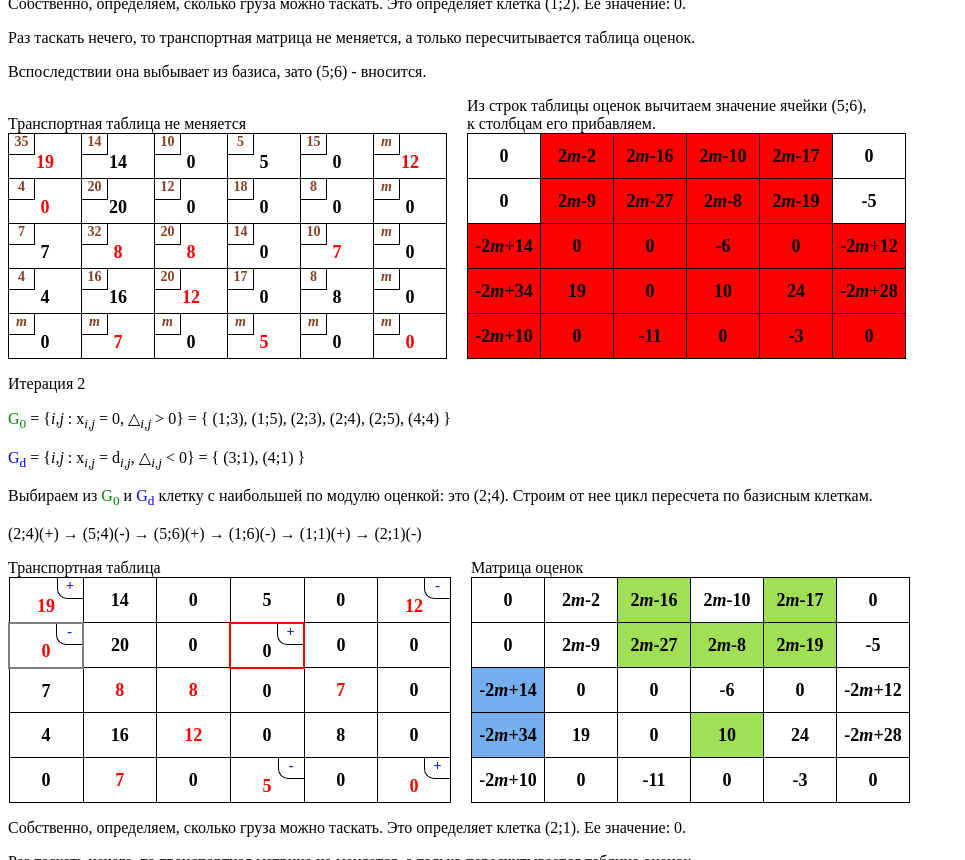
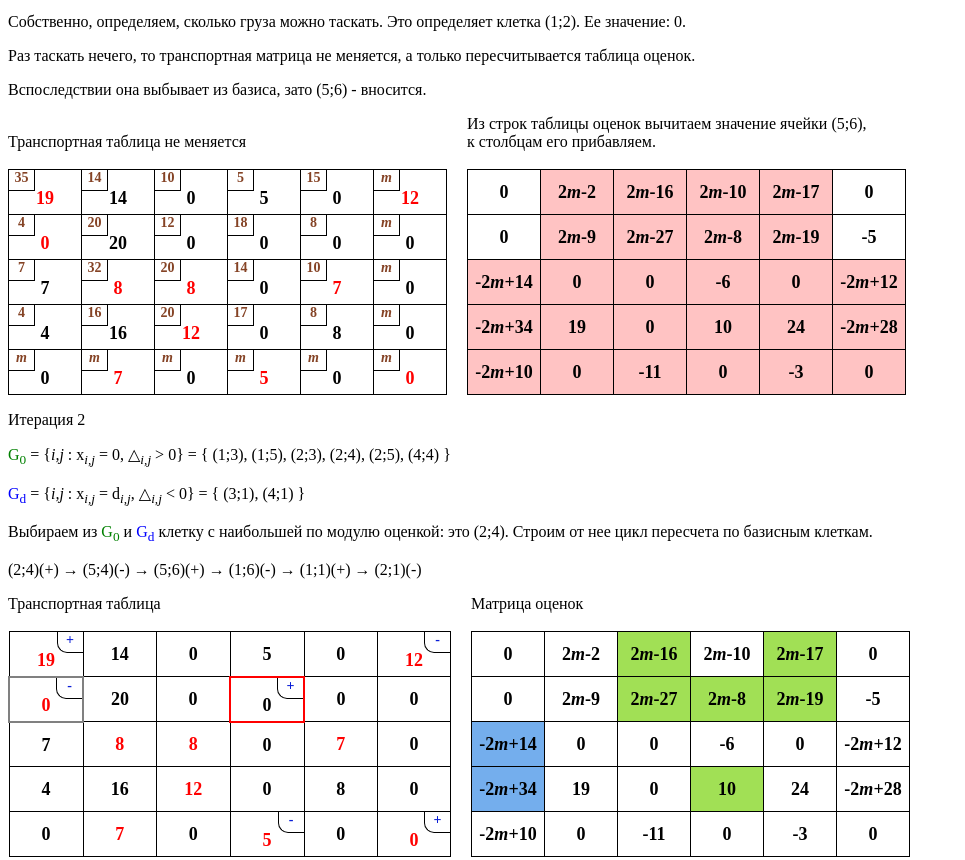
Before and after one commit to asushim/TD-Task, a plain HTML site: page index.html in a window 1280 px wide. Shown: the part 6003-6863 px from the top of the page, without its empty margins (0-965 px from the left). Drawn offline with Linux system fonts and the light colour scheme.

Commit message:
Улучшено оформление.

```diff
--- a/3-potentialMethod2.js
+++ b/3-potentialMethod2.js
@@ -84,6 +84,7 @@ function findMaxScore(set, scoringMatrix) {
 }
 
 function potentialMethodIteration(iter, transportData, limitsData, basisMatrix, basisArray, scoringMatrix) {
+	var currrrrriter = iter;
 	print('Итерация ' + (iter + 1));
 
 	const g0 = findG0Cells(transportData, scoringMatrix);
@@ -133,6 +134,8 @@ function potentialMethodIteration(iter, transportData, limitsData, basisMatrix,
 	var moveSize = BIGGEST_VALUE;
 	var oldCell;
 
+	console.log(currrrrriter+1)
+	console.log(`G${newCell.g}`)
 	for(var i = 0; i < loop.length; i++) {
 		const franxx = loop[i];
 		const loopValue = transportData[franxx.i][franxx.j];
@@ -145,8 +148,11 @@ function potentialMethodIteration(iter, transportData, limitsData, basisMatrix,
 		const current = bool ? loopValue : limitsData[franxx.i][franxx.j] - loopValue;
 
 		if(current < moveSize) {
+			console.log(`i=${franxx.i+1}, j=${franxx.j+1} record from ${moveSize} to ${current}, bool=${bool}`)
 			moveSize = current;
 			oldCell = franxx;
+		} else {
+			console.log(`i=${franxx.i+1}, j=${franxx.j+1} record ${moveSize} not changed, current=${current}, bool=${bool}`)
 		}
 	}
 
--- a/report2.js
+++ b/report2.js
@@ -153,10 +153,10 @@ function reportSpecial(transportData, scoringMatrix, merged, plusMinus, oldCell,
 
 	print('<div style="display: inline-block">' +
  	'Транспортная таблица' +
- 	createTable(transportData, undefined, plusMinus, undefined, undefined, colors) +
+ 	'<br><br>' + createTable(transportData, undefined, plusMinus, undefined, undefined, colors) +
  	'</div><div style="display: inline-block; margin-left: 20px;">' +
  	'Матрица оценок' +
- 	createTable(scoringMatrix, undefined, undefined, undefined, undefined, merged) +
+ 	'<br><br>' + createTable(scoringMatrix, undefined, undefined, undefined, undefined, merged) +
  	'</div>');
 }
 
@@ -177,9 +177,9 @@ function reportSpecial2(transportData, customLimits, plusMinus, oldCell, newCell
 
 	print('<div style="display: inline-block">' +
  	(moveSize == 0 ? 'Транспортная таблица не меняется' : `К ячейкам "+" добавляем, ${moveSize}, из ячеек "-" - вычитаем.<br>Получаем новую транспортную таблицу:`) +
- 	createTable(transportData, customLimits, moveSize == 0 ? undefined : plusMinus, undefined, undefined, colors) + (equals ? '' :
+ 	'<br><br>' + createTable(transportData, customLimits, moveSize == 0 ? undefined : plusMinus, undefined, undefined, colors) + (equals ? '' :
  	'</div><div style="display: inline-block; margin-left: 20px;">' +
  	`Из строк таблицы оценок вычитаем значение ячейки (${newCell.i + 1};${newCell.j + 1}),<br>к столбцам его прибавляем.` +
- 	createTable(scoringMatrix, undefined, undefined, undefined, undefined, cellIdxes)) +
+ 	'<br><br>' + createTable(scoringMatrix, undefined, undefined, undefined, undefined, cellIdxes)) +
  	'</div>');
 }
--- a/style.css
+++ b/style.css
@@ -107,7 +107,7 @@ table th {
 }
 
 .paint-red {
-background-color: red;
+background-color: #ffc3c3;
 }
 
 .paint-border {
```
